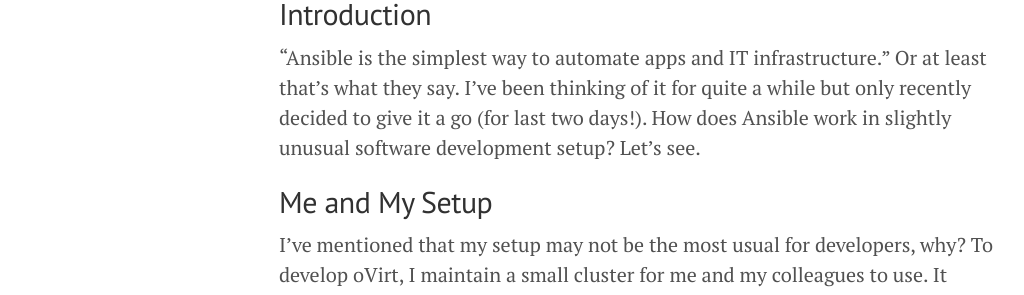
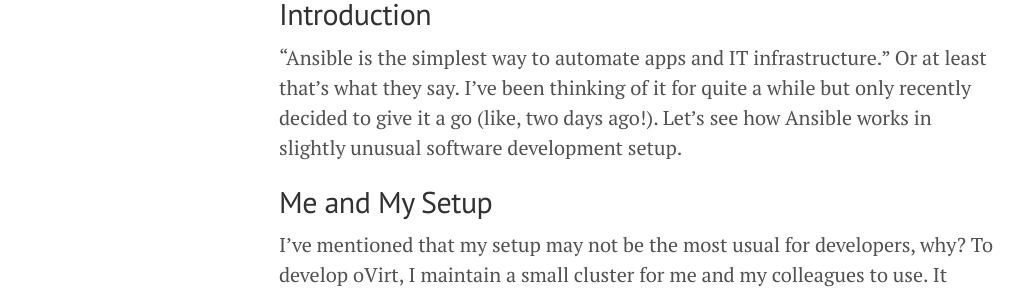
Before and after one commit to mpolednik/mpolednik.github.io, a Jekyll site: the page built from _posts/2017-07-13-software-engineer-meets-ansible.md, in a window 1280 px wide and 900 px high. Shown: the part 237-532 px from the top of the window, without its empty margins (1-1025 px from the left). Built offline with Jekyll 4.4.1, drawn with Linux system fonts in a browser that asks for light colours; comment, search, counter and statistics services are not loaded; some of the changed text lies outside the part shown.

Commit message:
stylistic fixes

```diff
--- a/_posts/2017-07-13-software-engineer-meets-ansible.md
+++ b/_posts/2017-07-13-software-engineer-meets-ansible.md
@@ -6,7 +6,7 @@ comments: true
 
 ## Introduction
 
-"Ansible is the simplest way to automate apps and IT infrastructure." Or at least that's what they say. I've been thinking of it for quite a while but only recently decided to give it a go (for last two days!). How does Ansible work in slightly unusual software development setup? Let's see.
+"Ansible is the simplest way to automate apps and IT infrastructure." Or at least that's what they say. I've been thinking of it for quite a while but only recently decided to give it a go (like, two days ago!). Let's see how Ansible works in slightly unusual software development setup.
 
 <!--more-->
 
```
Also changed, not shown: other parts of _posts/2017-07-13-software-engineer-meets-ansible.md (+2 -2 lines).
